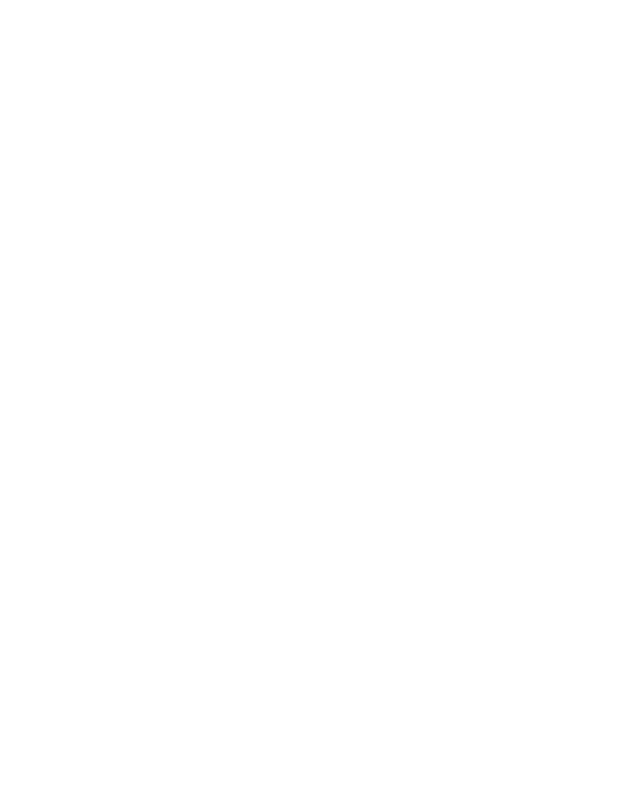
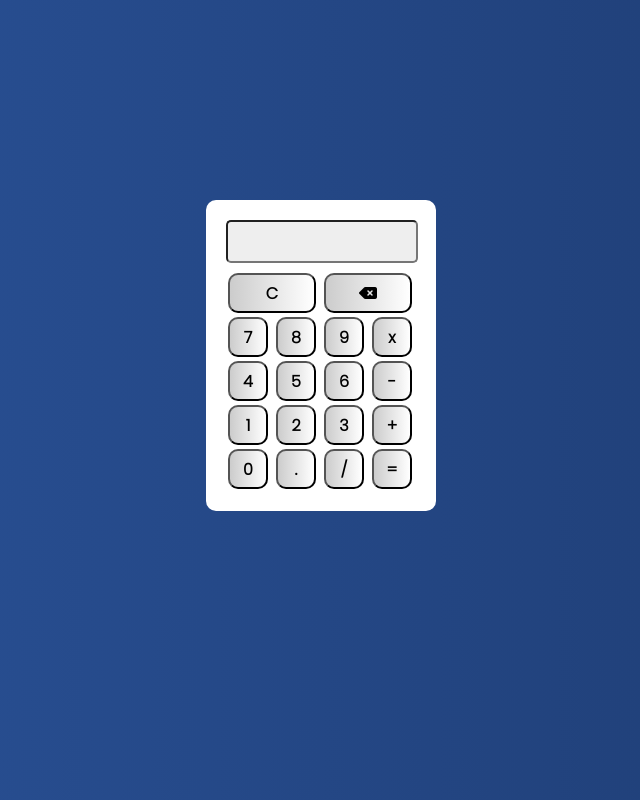
Before and after one commit to AdamLonewolf/JqueryCalculator, a plain HTML site: page index.html in a window 1280 px wide. Shown: the whole page, without its empty margins (319-959 px from the left). Drawn offline with nearby package versions, Linux system fonts and the light colour scheme.

Commit message:
Html et style de la calculatrice fini

```diff
--- a/css/style.css
+++ b/css/style.css
@@ -0,0 +1,51 @@
+@import url('https://fonts.googleapis.com/css2?family=Poppins:wght@300&display=swap');
+
+body{
+    padding: 0;
+    margin: 0;
+    box-sizing: border-box;
+    background: linear-gradient(to right, #2a5298, #1e3c72);
+    height: 100vh;
+}
+
+.calculator{
+    position: relative;
+    margin: 0 auto;
+    top: 25%;
+    bottom: 25%;
+    background-color: #fff;
+    padding: 20px;
+    width: 190px;
+    border-radius: 10px;
+}
+
+button{
+    width: 40px;
+    height: 40px;
+    outline: none;
+    box-shadow: none;
+    font-size: 16px;
+    margin: 2px;
+    font-weight: bold;
+    border-radius: 10px;
+    background: linear-gradient(to right, #CCC, #FFF);
+    font-family: 'Poppins', sans-serif;
+}
+
+.clear, .delete{
+    width: 88px;
+}
+
+.result{
+    width: 184px;
+    height: 35px;
+    margin-bottom: 8px;
+    background: #EEE;
+    text-align: right;
+    padding: 2px;
+    border-radius: 5px;
+    box-shadow: none;
+    outline: none;
+    font-weight: bold;
+    font-family: 'Poppins', sans-serif;
+}
--- a/index.html
+++ b/index.html
@@ -5,12 +5,44 @@
     <meta http-equiv="X-UA-Compatible" content="IE=edge">
     <meta name="viewport" content="width=device-width, initial-scale=1.0">
     <title>Ma calculatrice</title>
+    <link rel="stylesheet" href="https://cdnjs.cloudflare.com/ajax/libs/font-awesome/6.3.0/css/all.min.css" integrity="sha512-SzlrxWUlpfuzQ+pcUCosxcglQRNAq/DZjVsC0lE40xsADsfeQoEypE+enwcOiGjk/bSuGGKHEyjSoQ1zVisanQ==" crossorigin="anonymous" referrerpolicy="no-referrer" />
     <link rel="stylesheet" href="css/style.css">
     <script src="https://code.jquery.com/jquery-3.6.4.min.js" integrity="sha256-oP6HI9z1XaZNBrJURtCoUT5SUnxFr8s3BzRl+cbzUq8=" crossorigin="anonymous"></script>
 </head>
 <body>
 
-    <div class="calculator"></div>
+    <div class="calculator">
+        <input type="text" class="result" value="" readonly>
+
+        <div>
+            <button type="button" class="clear">C</button>
+            <button type="button" class="delete"><i class="fa-solid fa-delete-left"></i></button>
+        </div>
+        <div>
+            <button type="button" class="calc-btn">7</button>
+            <button type="button" class="calc-btn">8</button>
+            <button type="button" class="calc-btn">9</button>
+            <button type="button" class="calc-btn">x</button>
+        </div>
+        <div>
+            <button type="button" class="calc-btn">4</button>
+            <button type="button" class="calc-btn">5</button>
+            <button type="button" class="calc-btn">6</button>
+            <button type="button" class="calc-btn">-</button>
+        </div>
+        <div>
+            <button type="button" class="calc-btn">1</button>
+            <button type="button" class="calc-btn">2</button>
+            <button type="button" class="calc-btn">3</button>
+            <button type="button" class="calc-btn">+</button>
+        </div>
+        <div>
+            <button type="button" class="calc-btn">0</button>
+            <button type="button" class="calc-btn">.</button>
+            <button type="button" class="calc-btn">/</button>
+            <button type="button" class="equal">=</button>
+        </div>
+    </div>
 
     <script src="js/script.js"></script>
 </body>
```
